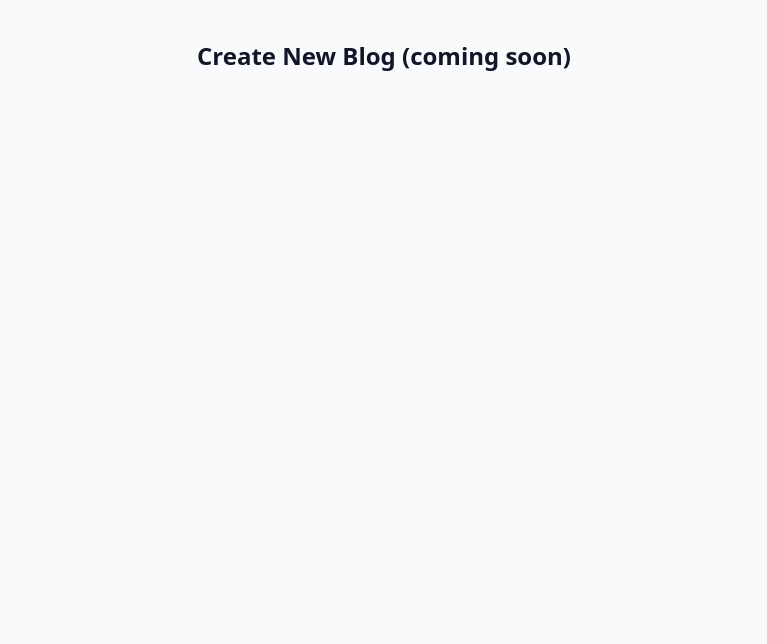
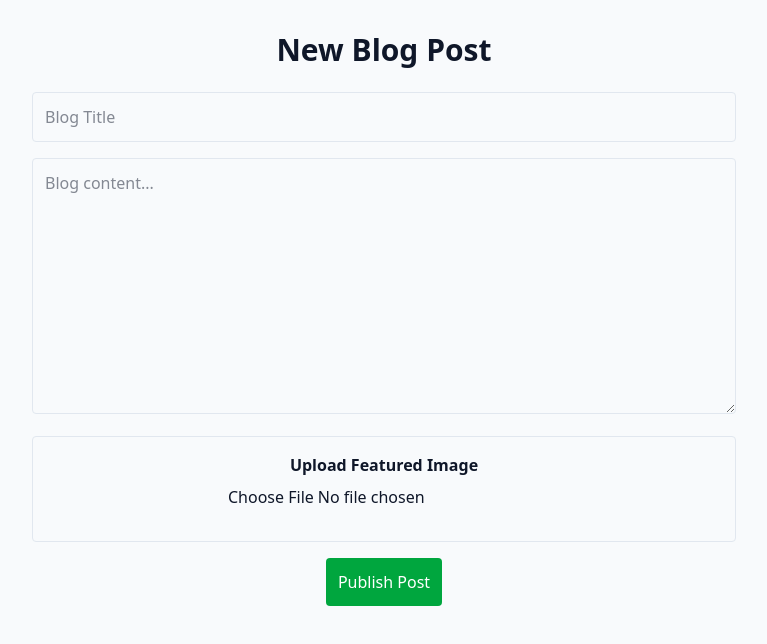
Before and after one commit to shank227/MySite, a React (Vite) app: page /admin/new in a window 1280 px wide. Shown: the top 644 px of the page, without its empty margins (256-1023 px from the left). Built offline with nearby package versions, Linux system fonts and the light colour scheme.

Commit message:
fully functional blog working

```diff
--- a/package.json
+++ b/package.json
@@ -15,6 +15,7 @@
     "class-variance-authority": "^0.7.1",
     "clsx": "^2.1.1",
     "emailjs-com": "^3.2.0",
+    "firebase": "^12.6.0",
     "lucide-react": "^0.501.0",
     "react": "^18.3.1",
     "react-dom": "^18.3.1",
--- a/src/components/BlogSection.jsx
+++ b/src/components/BlogSection.jsx
@@ -1,25 +1,43 @@
-// src/components/BlogSection.jsx
-import { dummyBlogs } from "../data/dummyBlogs";
+import { useEffect, useState } from "react";
 import { Link } from "react-router-dom";
+import { db } from "../firebase";
+import { collection, getDocs } from "firebase/firestore";
+import { ThemeToggle } from "../components/ThemeToggle";
+import { Navbar } from "../components/Navbar";
 
 export default function BlogSection() {
+  const [blogs, setBlogs] = useState([]);
+
+  useEffect(() => {
+    const loadBlogs = async () => {
+      const snapshot = await getDocs(collection(db, "blogs"));
+      const list = snapshot.docs.map((doc) => doc.data());
+      setBlogs(list);
+    };
+    loadBlogs();
+  }, []);
+
   return (
-    <section id="Blog" className="py-16 px-4 md:px-8">
+    <div className="min-h-screen bg-background text-foreground">
+      <ThemeToggle />
+      <Navbar />
+
+      <section className="py-16 px-4 md:px-8">
         <div className="max-w-4xl mx-auto">
-        <h2 className="text-3xl font-bold mb-12">Blog Posts</h2>
+          <h2 className="text-3xl font-bold mb-12">Insights</h2>
 
           <div className="grid gap-6">
-          {dummyBlogs.map((blog) => (
+            {blogs.map((blog, idx) => (
               <article
-              key={blog.id}
+                key={idx}
                 className="p-6 border rounded-lg hover:shadow-lg transition"
               >
                 <h3 className="text-2xl font-semibold mb-2">{blog.title}</h3>
-              <p className="text-sm text-gray-500 mb-3">{blog.date}</p>
+                <p className="text-sm text-gray-500 mb-3">
+                  {new Date(blog.createdAt?.seconds * 1000).toDateString()}
+                </p>
 
-              <p className="mb-4">
-                {blog.content.slice(0, 180)}...
-              </p>
+                <p className="mb-4">{blog.content.slice(0, 120)}...</p>
 
                 <Link
                   to={`/blog/${blog.slug}`}
@@ -32,5 +50,6 @@ export default function BlogSection() {
           </div>
         </div>
       </section>
+    </div>
   );
 }
--- /dev/null
+++ b/src/firebase.js
@@ -0,0 +1,19 @@
+// src/firebase.js
+import { initializeApp } from "firebase/app";
+import { getAuth } from "firebase/auth";
+import { getFirestore } from "firebase/firestore";
+
+// TODO: replace with your Firebase config
+const firebaseConfig = {
+  apiKey: "AIzaSyBBldl2EjbJt-wVWaKvrMx-qukkL1h0NVg",
+  authDomain: "insights-72077.firebaseapp.com",
+  projectId: "insights-72077",
+  storageBucket: "insights-72077.firebasestorage.app",
+  messagingSenderId: "76145723712",
+  appId: "1:76145723712:web:e620a7ca013d39ceeb92a5"
+};
+
+const app = initializeApp(firebaseConfig);
+
+export const auth = getAuth(app);
+export const db = getFirestore(app);
--- a/src/pages/AdminNewPost.jsx
+++ b/src/pages/AdminNewPost.jsx
@@ -1,7 +1,110 @@
+import { useState } from "react";
+import { db, auth } from "../firebase";
+import { addDoc, collection, serverTimestamp } from "firebase/firestore";
+import { useNavigate } from "react-router-dom";
+
 export default function AdminNewPost() {
+  const navigate = useNavigate();
+  const [title, setTitle] = useState("");
+  const [content, setContent] = useState("");
+  const [imageURL, setImageURL] = useState("");
+
+  const CLOUD_NAME = "dbe4pyqz1";
+  const UPLOAD_PRESET = "blog_preset";
+
+  const createSlug = (text) =>
+    text.toLowerCase().replace(/ /g, "-").replace(/[^\w-]+/g, "");
+
+  // ⭐ Upload image to Cloudinary
+  const handleImageUpload = async (e) => {
+    const file = e.target.files[0];
+    if (!file) return;
+
+    const formData = new FormData();
+    formData.append("file", file);
+    formData.append("upload_preset", UPLOAD_PRESET);
+
+    const res = await fetch(
+      `https://api.cloudinary.com/v1_1/${CLOUD_NAME}/upload`,
+      {
+        method: "POST",
+        body: formData,
+      }
+    );
+
+    const data = await res.json();
+    setImageURL(data.secure_url); // cloudinary image url
+    alert("Image uploaded successfully!");
+  };
+
+  const handlePublish = async () => {
+    if (!auth.currentUser) return alert("You must be logged in!");
+
+    const slug = createSlug(title);
+
+    await addDoc(collection(db, "blogs"), {
+      title,
+      slug,
+      content,
+      image: imageURL || null,
+      createdAt: serverTimestamp(),
+    });
+
+    navigate(`/blog/${slug}`);
+  };
+
   return (
-    <div className="p-10 text-center">
-      <h1 className="text-2xl font-bold">Create New Blog (coming soon)</h1>
+    <div className="min-h-screen bg-background text-foreground">
+      <div className="max-w-3xl mx-auto p-8">
+        <h1 className="text-3xl font-bold mb-6">New Blog Post</h1>
+
+        {/* TITLE */}
+        <input
+          type="text"
+          placeholder="Blog Title"
+          className="w-full p-3 border rounded mb-4"
+          value={title}
+          onChange={(e) => setTitle(e.target.value)}
+        />
+
+        {/* CONTENT */}
+        <textarea
+          placeholder="Blog content..."
+          className="w-full p-3 border rounded mb-4 h-64"
+          value={content}
+          onChange={(e) => setContent(e.target.value)}
+        ></textarea>
+
+        {/* IMAGE UPLOAD */}
+        <div className="border p-4 rounded mb-4">
+          <label className="block mb-2 font-semibold">Upload Featured Image</label>
+          <input
+            type="file"
+            accept="image/*"
+            onChange={handleImageUpload}
+            className="mb-4"
+          />
+
+          {imageURL && (
+            <div>
+              <p className="text-green-500 mb-2">Image uploaded!</p>
+              <img
+                src={imageURL}
+                className="w-48 rounded-lg"
+                alt="Uploaded preview"
+              />
+            </div>
+          )}
+        </div>
+
+        {/* PUBLISH BUTTON */}
+        <button
+          onClick={handlePublish}
+          className="bg-green-600 text-white p-3 rounded hover:bg-green-700"
+        >
+          Publish Post
+        </button>
+      </div>
     </div>
   );
 }
--- a/src/pages/AdminSignIn.jsx
+++ b/src/pages/AdminSignIn.jsx
@@ -1,7 +1,58 @@
+import { useState } from "react";
+import { signInWithEmailAndPassword } from "firebase/auth";
+import { auth } from "../firebase";
+import { useNavigate } from "react-router-dom";
+
 export default function AdminSignIn() {
+  const navigate = useNavigate();
+  const [email, setEmail] = useState("");
+  const [password, setPassword] = useState("");
+  const [error, setError] = useState("");
+
+  const handleLogin = async (e) => {
+    e.preventDefault();
+    setError("");
+
+    try {
+      await signInWithEmailAndPassword(auth, email, password);
+      navigate("/admin/new"); // redirect on success
+    } catch (err) {
+      setError("Invalid credentials or login failed");
+    }
+  };
+
   return (
-    <div className="p-10 text-center">
-      <h1 className="text-2xl font-bold">Admin Login (coming soon)</h1>
+    <div className="max-w-md mx-auto mt-20 p-6 border rounded-lg shadow">
+      <h1 className="text-2xl font-bold mb-6 text-center">Admin Login</h1>
+
+      {error && <p className="text-red-500 mb-4">{error}</p>}
+
+      <form onSubmit={handleLogin} className="space-y-4">
+        <input
+          type="email"
+          placeholder="Admin Email"
+          value={email}
+          onChange={(e) => setEmail(e.target.value)}
+          className="w-full border p-2 rounded"
+          required
+        />
+
+        <input
+          type="password"
+          placeholder="Admin Password"
+          value={password}
+          onChange={(e) => setPassword(e.target.value)}
+          className="w-full border p-2 rounded"
+          required
+        />
+
+        <button
+          type="submit"
+          className="w-full bg-blue-600 text-white p-2 rounded hover:bg-blue-700"
+        >
+          Login
+        </button>
+      </form>
     </div>
   );
 }
--- a/src/pages/BlogDetail.jsx
+++ b/src/pages/BlogDetail.jsx
@@ -1,21 +1,49 @@
-// src/pages/BlogDetail.jsx
 import { useParams } from "react-router-dom";
-import { dummyBlogs } from "../data/dummyBlogs";
+import { db } from "../firebase";
+import { collection, getDocs } from "firebase/firestore";
+import { useEffect, useState } from "react";
+import { Navbar } from "../components/Navbar";
+import { ThemeToggle } from "../components/ThemeToggle";
 
 export default function BlogDetail() {
   const { slug } = useParams();
-  const blog = dummyBlogs.find((b) => b.slug === slug);
+  const [blog, setBlog] = useState(null);
 
-  if (!blog) return <p className="p-10">Blog not found.</p>;
+  useEffect(() => {
+    const loadBlog = async () => {
+      const snapshot = await getDocs(collection(db, "blogs"));
+      const blogs = snapshot.docs.map((doc) => doc.data());
+      const found = blogs.find((b) => b.slug === slug);
+      setBlog(found);
+    };
+    loadBlog();
+  }, [slug]);
+
+  if (!blog) return <p className="p-10">Loading...</p>;
 
   return (
-    <div className="max-w-3xl mx-auto p-10 text-left">
-      <h1 className="text-4xl font-bold mb-4">{blog.title}</h1>
-      <p className="text-gray-500 mb-6">{blog.date}</p>
+    <div className="min-h-screen bg-background text-foreground">
+      <ThemeToggle />
+      <Navbar />
 
-      <article className="leading-7 whitespace-pre-line">
-        {blog.content}
-      </article>
+      <div className="max-w-3xl mx-auto p-10 text-left">
+        <h1 className="text-4xl font-bold mb-4">{blog.title}</h1>
+        <p className="text-gray-500 mb-6">
+          {new Date(blog.createdAt?.seconds * 1000).toDateString()}
+        </p>
+
+        {blog.image && (
+          <img
+            src={blog.image}
+            alt="Blog Featured"
+            className="w-full rounded-lg mb-6 shadow"
+          />
+        )}
+
+        <article className="leading-7 whitespace-pre-line">
+          {blog.content}
+        </article>
+      </div>
     </div>
   );
 }
```
Also changed, not shown: 1 other file (tests, documents, lock files or other folders). Lines whose indentation alone changed are shown as unchanged.
